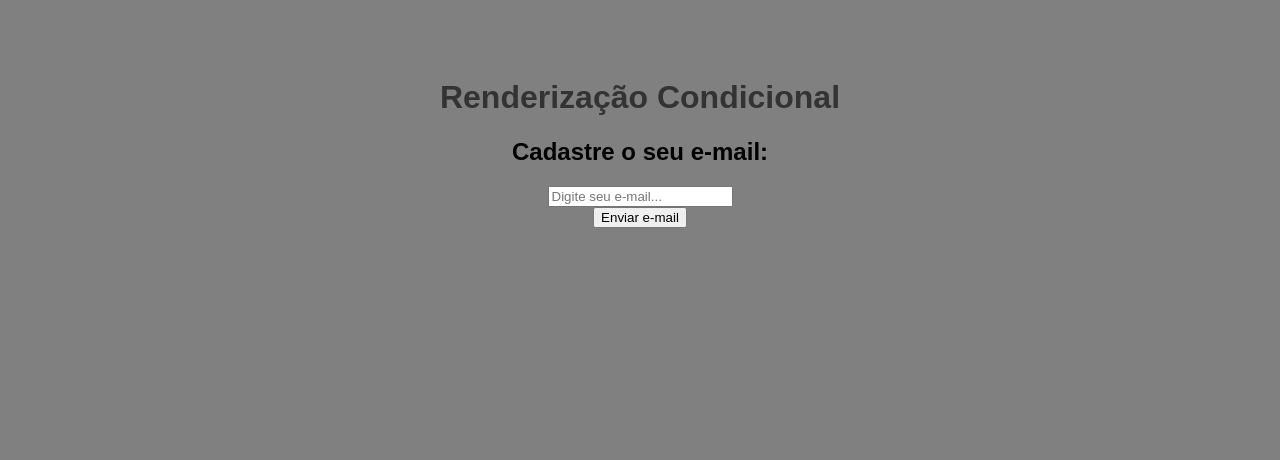
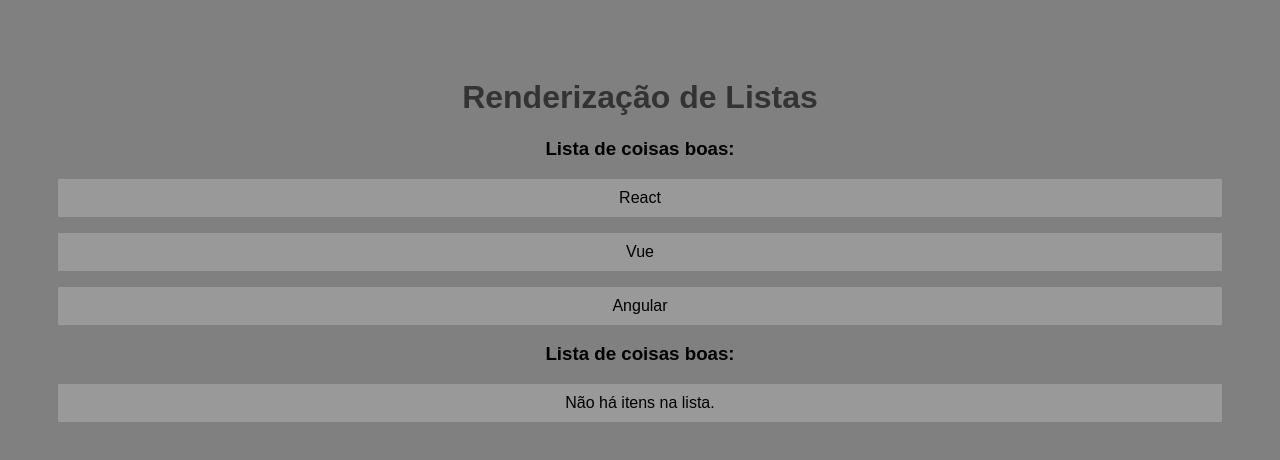
Before and after one commit to DanielleSantosss/Curso-React, a React (Create React App) app in the folder projeto-em-react/: page / in a window 1280 px wide. Shown: the top 460 px of the page. Built offline with nearby package versions, Linux system fonts and the light colour scheme; the HTML template or start-up script is replaced by a standard one.

Commit message:
Renderização de Listas.

```diff
--- a/projeto-em-react/src/App.js
+++ b/projeto-em-react/src/App.js
@@ -1,12 +1,16 @@
 import './App.css';
-import Condicional from './components/Condicional';
+import OutraLista from './components/OutraLista';
 
 function App() {
 
+  const meusItens = ['React', 'Vue', 'Angular']
+
+
   return (
     <div className="App">
-      <h1>Renderização Condicional</h1>
-      <Condicional/>
+      <h1>Renderização de Listas</h1>
+      <OutraLista itens={meusItens}/>
+      <OutraLista itens={[]}/>
     </div>
   );
 }
--- /dev/null
+++ b/projeto-em-react/src/components/OutraLista.jsx
@@ -0,0 +1,17 @@
+function OutraLista({itens}){
+
+    return (
+        <div>
+            <h3>Lista de coisas boas: </h3>
+            {itens.length > 0 ? (
+                itens.map((item, index) => (
+                    <p key={index}>{item}</p>
+                ))
+            ) : (
+                <p>Não há itens na lista.</p>
+            )}
+        </div>
+    );
+}
+
+export default OutraLista
```
